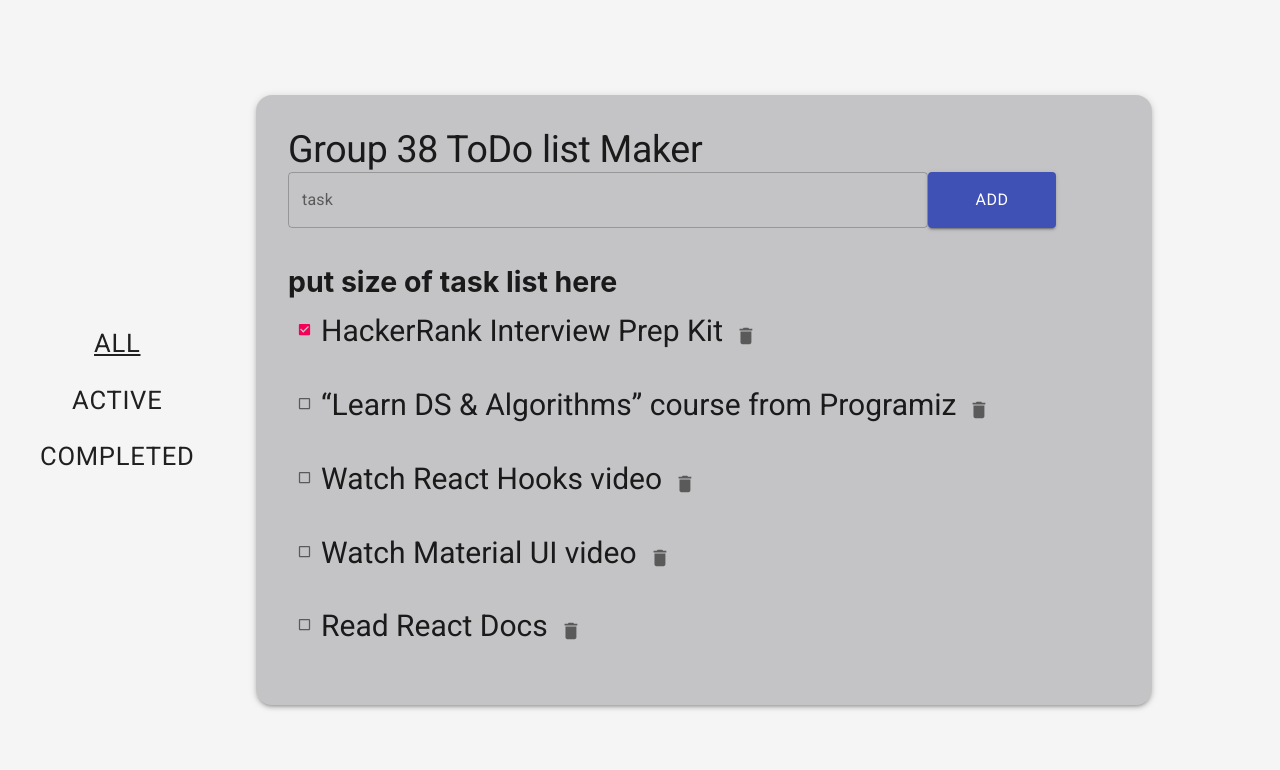
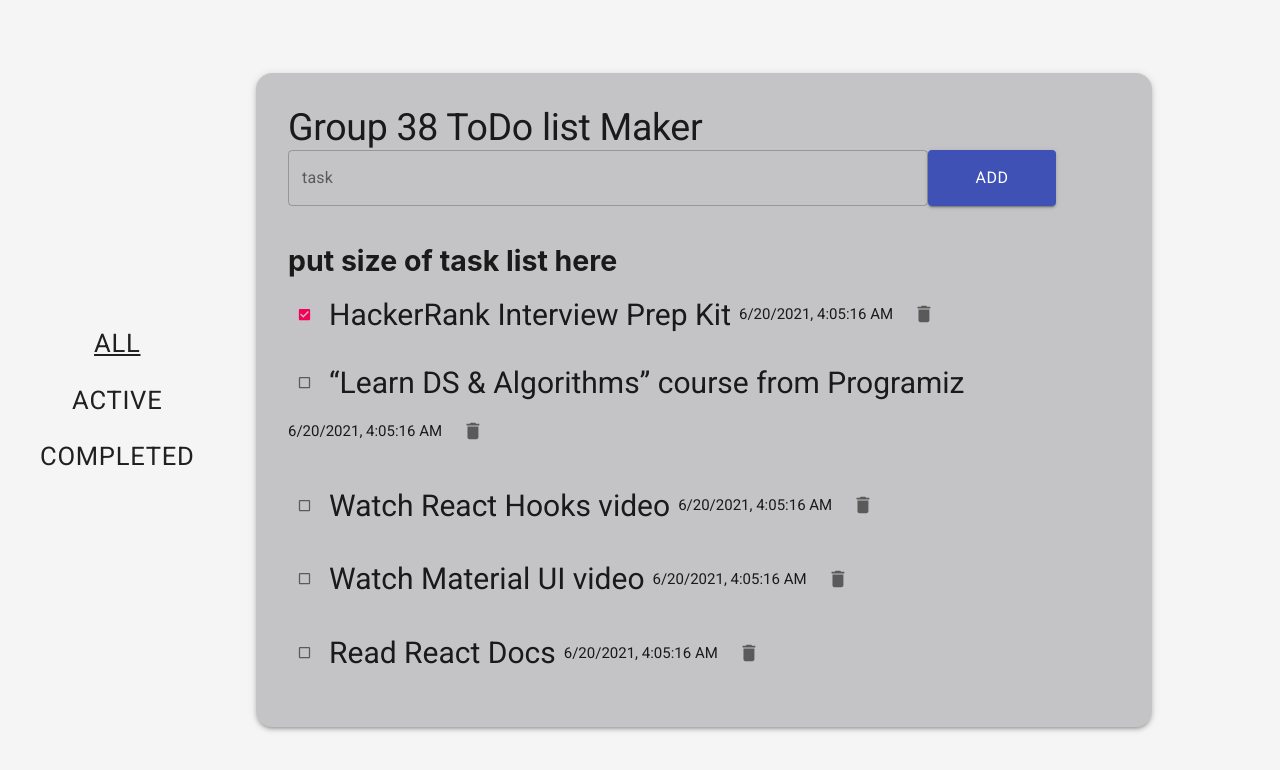
Before and after one commit to 2021-IBM-Accelerate-SW-Track/lab-1-team-38, a React (Create React App) app: page / in a window 1280 px wide. Shown: the top 770 px of the page. Built offline with nearby package versions, Linux system fonts and the light colour scheme.

Commit message:
Added timestamp to each task [issue #11]

```diff
--- a/src/App.js
+++ b/src/App.js
@@ -110,6 +110,7 @@
     <Todo
       id={task.id}
       name={task.text}
+      timestamp={task.dateAndTime}
       completed={task.completed}
       key={task.id}
       toggleTaskCompleted={toggleTaskCompleted}
--- a/src/component/Todo.js
+++ b/src/component/Todo.js
@@ -8,7 +8,7 @@
 export default function Todo(props) {
   return (
     <li className="todo stack-small">
-      <Grid container fullWidth='true'>
+      <Grid container fullWidth='true' spacing={1} alignItems="center">
         <Grid item>
         <Checkbox
           id={props.id}
@@ -23,7 +23,16 @@
         <Typography className="todo-label" variant="h3" htmlFor={props.id}>
           {props.name}
         </Typography>
+
         </Grid>
+
+        <Grid item justify ="center" alignItems="stretch" style={{ display: "flex" }}>
+          <Typography className="todo-timestamp" variant="h5" htmlFor={props.id}>
+          {props.timestamp}
+          </Typography>
+
+        </Grid>
+
         <Grid item alignItems="stretch" style={{ display: "flex" }}>
         <IconButton
           variant="contained" color="red"
```
